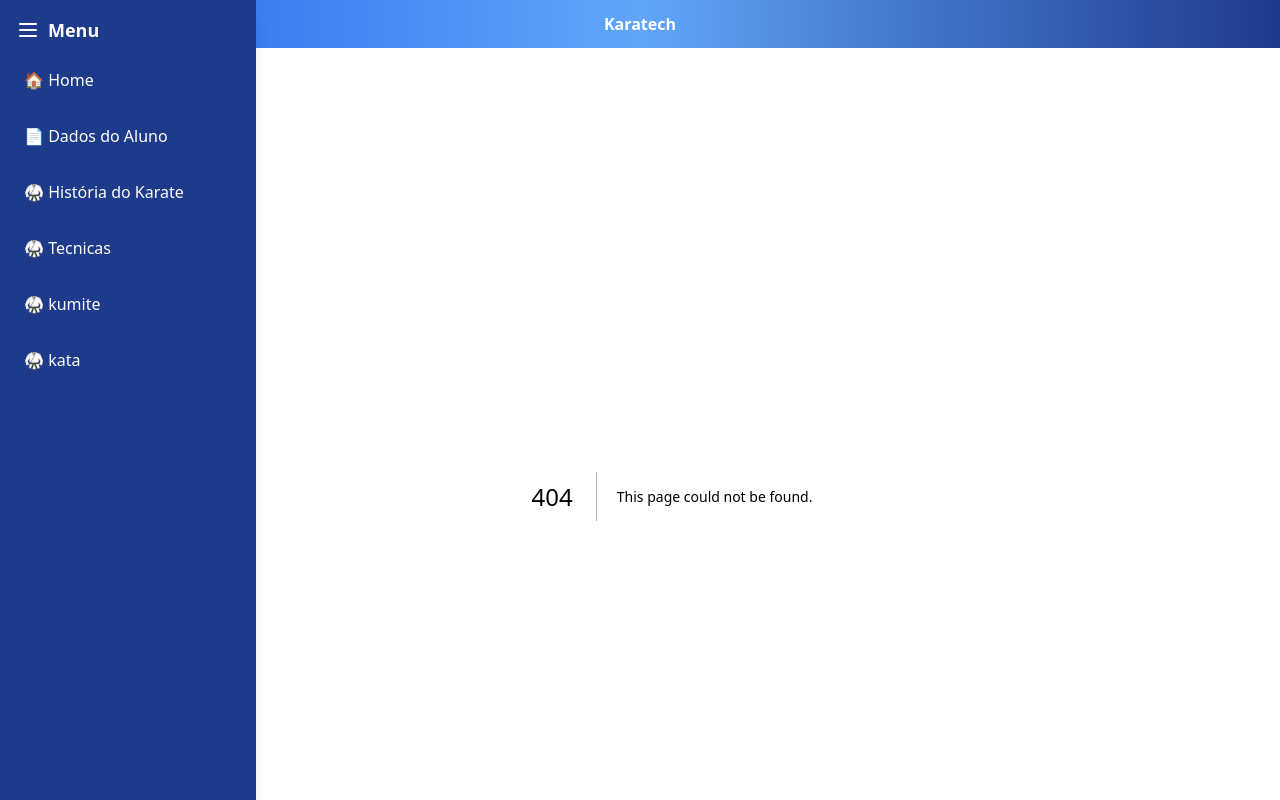
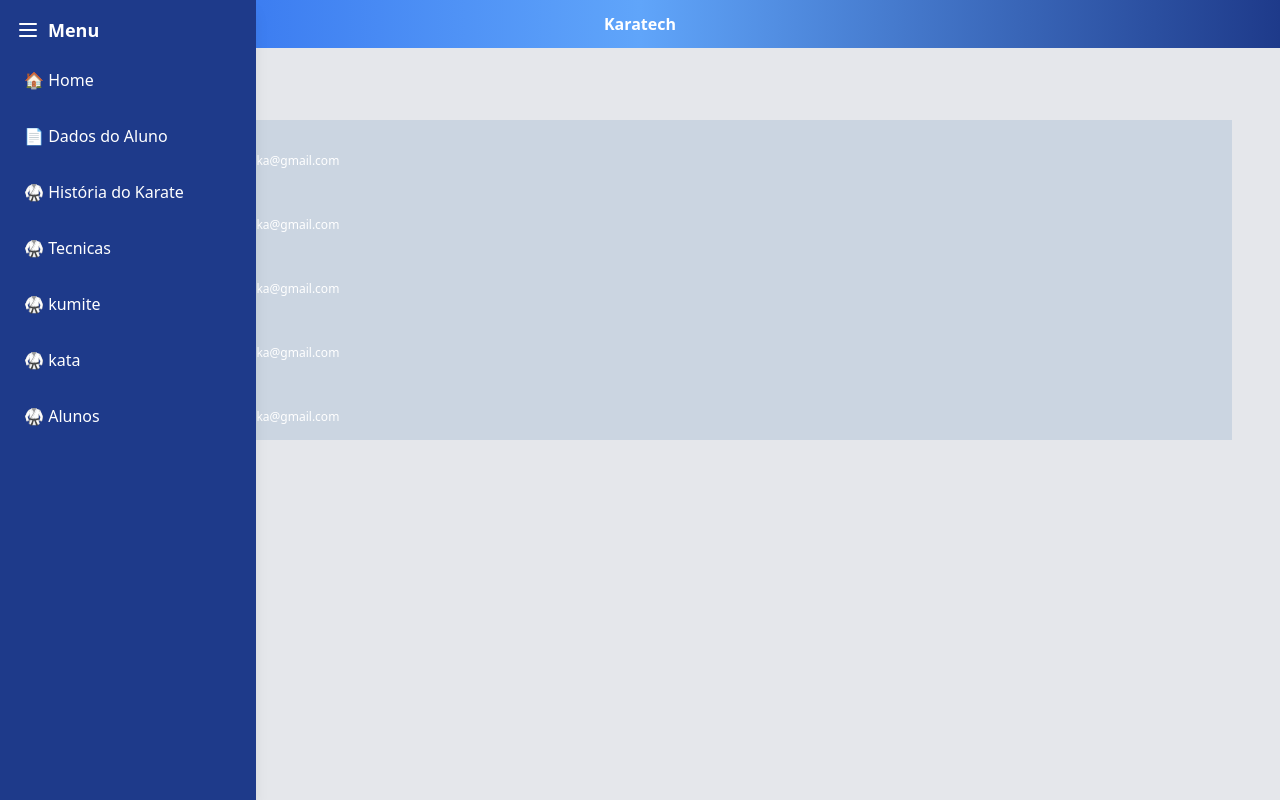
Before and after one commit to AdrianaRoza/karatech, a Next.js app: page /students in a window 1280 px wide. Before the commit this address had no page. Built offline with nearby package versions, Linux system fonts and the light colour scheme; grey boxes are pictures that could not be loaded.

Commit message:
create students

```diff
--- /dev/null
+++ b/src/app/students/page.tsx
@@ -0,0 +1,21 @@
+'user client'
+
+import UserInfo from "@/components/UserInfo";
+
+const Students = () => {
+    const dados = [20, 1, 50, 40, 43]
+    return(
+
+        <div className="">
+           Alunos
+           {
+            dados.map(() => (
+             <UserInfo/>
+            ))
+           }
+        </div>
+
+    )
+}
+
+export default Students;
--- a/src/components/ui/dashboard/sidenav.tsx
+++ b/src/components/ui/dashboard/sidenav.tsx
@@ -67,6 +67,13 @@ const SideNav = () => {
             </span>
           </Link>
         </li>
+        <li>
+          <Link href="/students">
+            <span className="block p-2 rounded hover:bg-gray-700">
+              🥋 {isOpen && "Alunos"}
+            </span>
+          </Link>
+        </li>
       </ul>
     </motion.div>
   );
```
